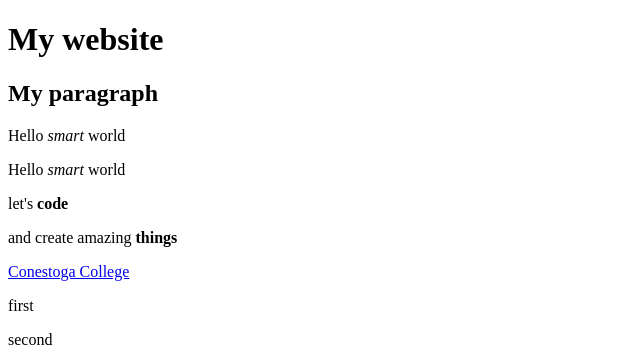
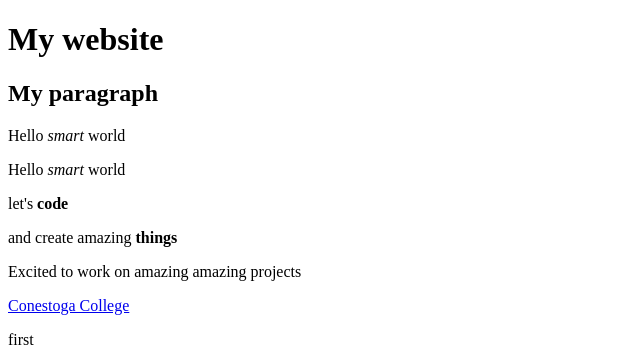
Before and after one commit to Talha-Khalifa/local_repo, a plain HTML site: page index.html in a window 1280 px wide. Shown: the top 362 px of the page, without its empty margins (0-640 px from the left). Drawn offline with Linux system fonts and the light colour scheme.

Commit message:
Added another feature

```diff
--- a/index.html
+++ b/index.html
@@ -16,6 +16,7 @@
     <!--This is my first comment-->
     <!--This is how the comments can be written-->
     <P>and create amazing <strong>things</strong></P>
+    <p>Excited to work on amazing amazing projects</p>
     <a href="https://conestogac.on.ca/"target="_blank" title="conestoga college &apos;s website">Conestoga College</a>
     <p>first</p> <p>second</p> <p>third</p>
     <img src="https://tse2.mm.bing.net/th?id=OIP.0jOTy00bONMTqsiXYh51qQHaEo&pid=Api&P=0&h=180" height="450px" width="550px" alt="How the earth looks like from the space">
```
